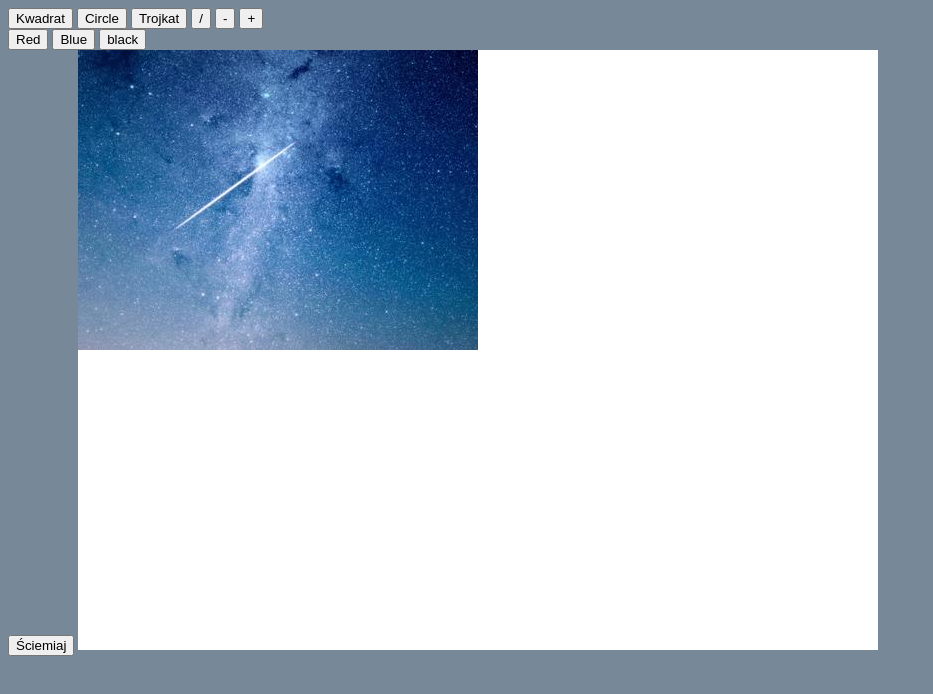
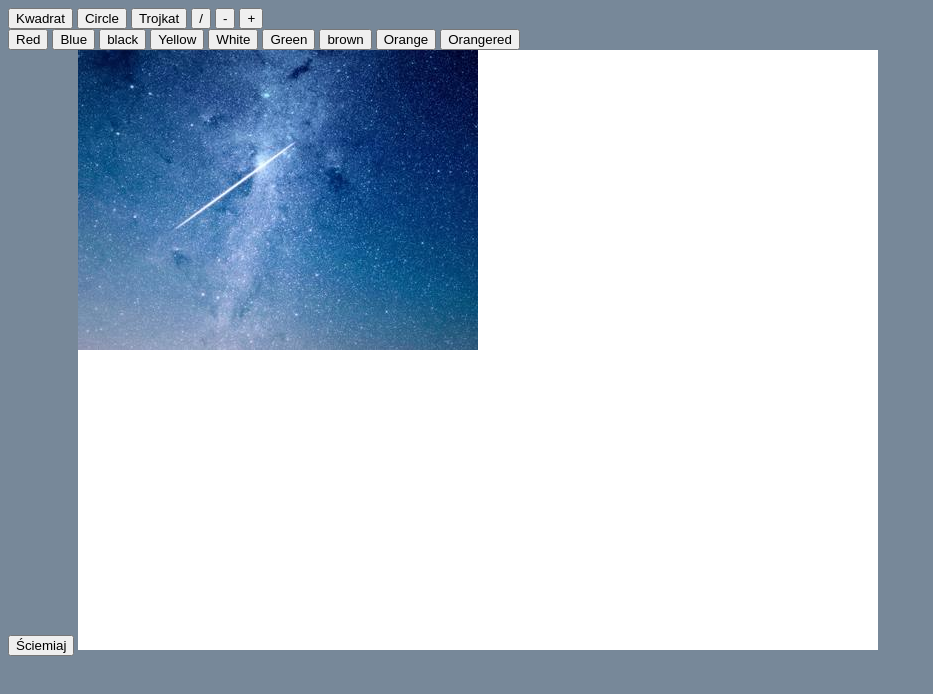
Before and after one commit to Paaka/zajeciaJS, a website: page MateuszHartabusLab1/Lab4/index.html in a window 1280 px wide. Shown: the whole page, without its empty margins (0-933 px from the left). Drawn offline with Linux system fonts and the light colour scheme.

Commit message:
Added more colors

```diff
--- a/MateuszHartabusLab1/Lab4/index.html
+++ b/MateuszHartabusLab1/Lab4/index.html
@@ -18,6 +18,12 @@
         <button id="red" value="red">Red</button>
         <button id="blue" value="blue">Blue</button>
         <button id="red" value="black">black</button>
+        <button id="yellow" value="yellow">Yellow</button>
+        <button id="white" value="white">White</button>
+        <button id="green" value="green">Green</button>
+        <button id="brown" value="brown">brown</button>
+        <button id="Orange" value="Orange">Orange</button>
+        <button id="Orangered" value="Orangered">Orangered</button>
     </div>
     <button id="darken">Ściemiaj</button>
     <canvas id="canvas" width="800" height="600"></canvas>
```
